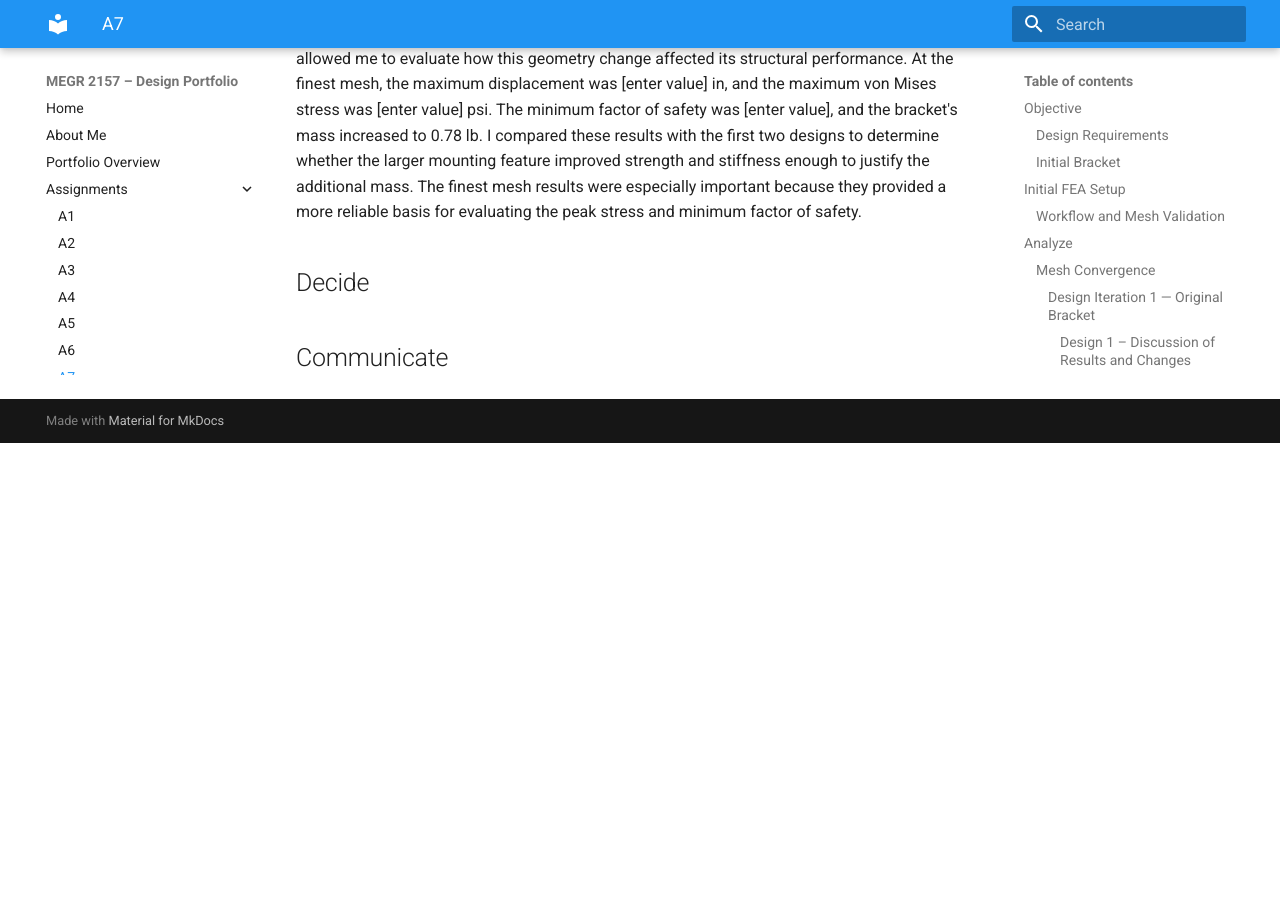
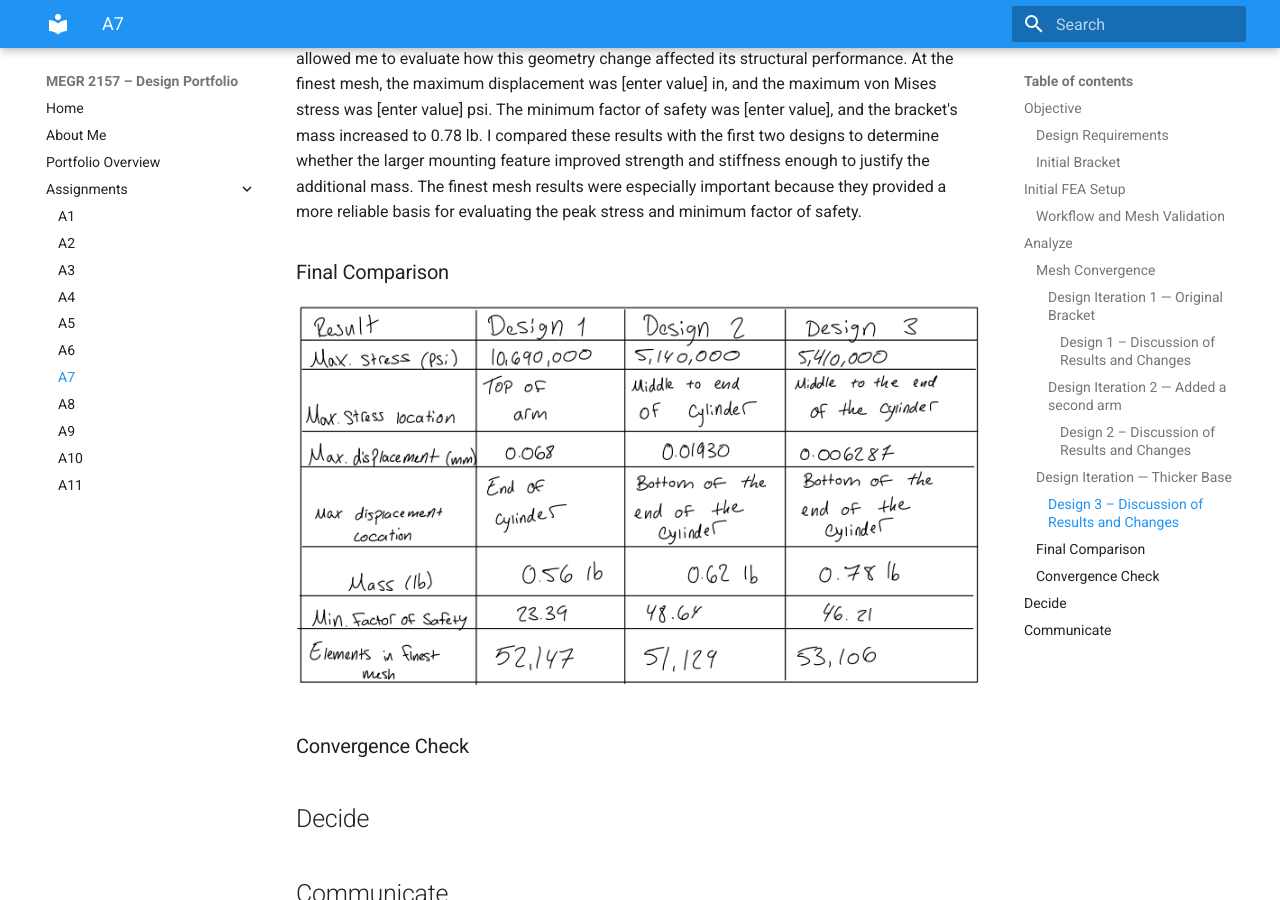
Before and after one commit to rsmith367-ux/design-projects-portfolio, an MkDocs documentation site: the page built from docs/assignments/A07/index.md, in a window 1280 px wide and 900 px high, scrolled down 11422 px. Built offline with MkDocs 1.6.1 and Material for MkDocs 9.7.7, drawn with Linux system fonts in a browser that asks for light colours; before the commit the page ends 11865 px from its top, so only the background shows below that.

Commit message:
Update index.md

```diff
--- a/docs/assignments/A07/index.md
+++ b/docs/assignments/A07/index.md
@@ -139,7 +139,11 @@ I increased the thickness of the bracket's base to evaluate how adding material
 
 Increasing the size of the upper mounting feature added more material to the bracket and allowed me to evaluate how this geometry change affected its structural performance. At the finest mesh, the maximum displacement was [enter value] in, and the maximum von Mises stress was [enter value] psi. The minimum factor of safety was [enter value], and the bracket's mass increased to 0.78 lb. I compared these results with the first two designs to determine whether the larger mounting feature improved strength and stiffness enough to justify the additional mass. The finest mesh results were especially important because they provided a more reliable basis for evaluating the peak stress and minimum factor of safety.
 
+### Final Comparison
 
+![Final Comparison](final.png)
+
+### Convergence Check
 
 
 
```
